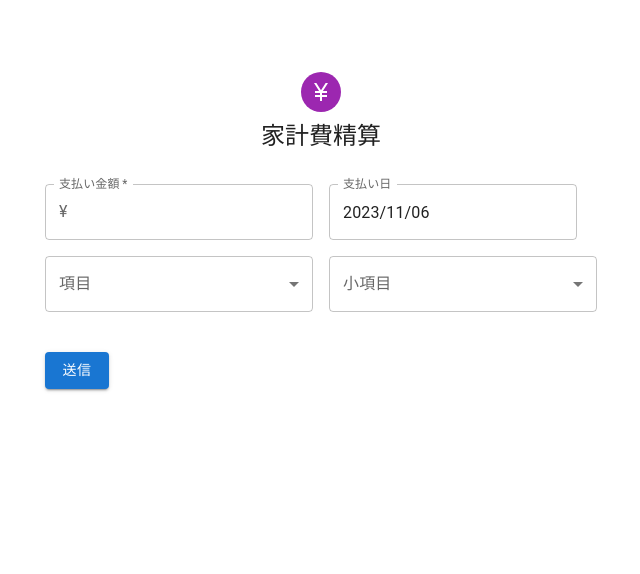
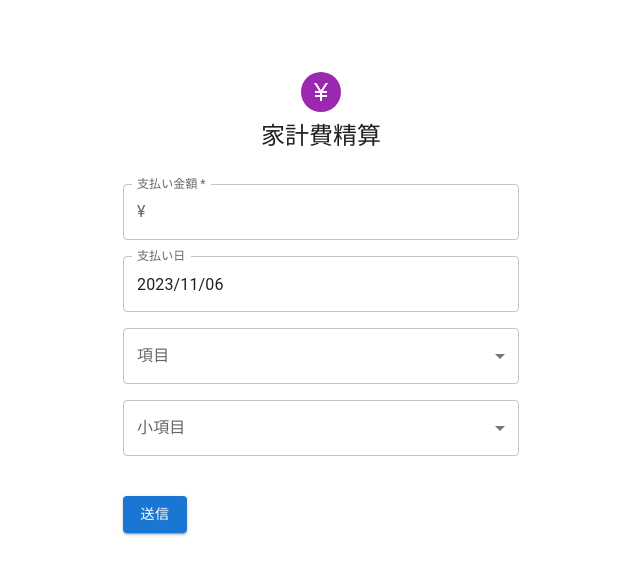
Before and after one commit to nmoa/react-payment-form, a React (Create React App) app: page / in a window 1280 px wide. Shown: the top 574 px of the page, without its empty margins (319-959 px from the left). Built offline with nearby package versions, Linux system fonts and the light colour scheme.

Commit message:
Fix #1: DatePickerをfullWidthにする AppEngineのインスタンス数を制限する

```diff
--- a/package.json
+++ b/package.json
@@ -11,6 +11,7 @@
     "@testing-library/jest-dom": "^5.17.0",
     "@testing-library/react": "^13.4.0",
     "@testing-library/user-event": "^13.5.0",
+    "axios": "^1.6.2",
     "date-fns": "^2.30.0",
     "dayjs": "^1.11.10",
     "react": "^18.2.0",
--- a/src/App.js
+++ b/src/App.js
@@ -18,7 +18,7 @@ function App() {
       <CssBaseline />
       <ThemeProvider theme={defaultTheme}>
         <LocalizationProvider dateAdapter={AdapterDateFns} adapterLocale={ja}>
-          <Container component="main" maxWidth="sm" >
+          <Container component="main" maxWidth="xs" >
             <Title />
             <PaymentForm />
           </Container>
--- a/src/PaymentDateInput.js
+++ b/src/PaymentDateInput.js
@@ -3,10 +3,10 @@ import { DatePicker } from "@mui/x-date-pickers"
 export default function PaymentDateInput({ date, setDate }) {
     return (
         <DatePicker
-            fullWidth
             label="支払い日"
             value={date}
             onChange={(newDate) => setDate(newDate)}
+            slotProps={{ textField: { fullWidth: true } }}
         />
     )
 }
--- a/src/PaymentForm.js
+++ b/src/PaymentForm.js
@@ -1,5 +1,5 @@
-import * as React from 'react';
 import { useState } from 'react';
+import axios from 'axios';
 import Button from '@mui/material/Button';
 import Grid from '@mui/material/Grid';
 import Box from '@mui/material/Box';
@@ -27,28 +27,30 @@ export default function PaymentForm() {
 
   const handleSubmit = (e) => {
     e.preventDefault();
-    const formData = new FormData();
-    formData.append("amount", amount);
-    formData.append("date", date.toLocaleDateString("ja-JP", {
+    const strDate = date.toLocaleDateString("ja-JP", {
       year: "numeric", month: "2-digit",
       day: "2-digit"
-    }));
-    formData.append("category", category.name);
-    formData.append("subcategory", subcategory.name);
-    fetch(
-      process.env.REACT_APP_GAS_APP_URL,
-      {
-        method: "POST",
-        body: formData
-      }
-    )
-      .then((res) => res.text())
-      .then((data) => {
-        console.log(data);
+    });
+    const sendData = { "amount": amount, "date": strDate, "category": category.name, "subcategory": subcategory.name };
+    const formData = new FormData();
+    Object.entries(sendData).forEach(([key, value]) => {
+      formData.append(key, value);
+    })
+
+    axios.post(process.env.REACT_APP_GAS_POST_URL, formData)
+      .then((res) => {
+        console.log(res);
       })
       .catch((error) => {
         console.log(error);
       });
+    // axios.post(process.env.REACT_APP_PYTHON_BACKEND_URL, sendData)
+    //   .then((res) => {
+    //     console.log(res.data);
+    //   })
+    //   .catch((error) => {
+    //     console.log(error);
+    //   });
   };
 
   return (
@@ -57,7 +59,8 @@ export default function PaymentForm() {
       <Box
         component="form"
         onSubmit={handleSubmit}
-        noValidate sx={{
+        noValidate
+        sx={{
           mt: 4,
           alignItems: 'center'
         }}
@@ -70,13 +73,13 @@ export default function PaymentForm() {
           justifyContent="center"
           marginBottom={2}
         >
-          <Grid item xs={6}>
+          <Grid item xs={12}>
             <AmountInput amount={amount} setAmount={setAmount} />
           </Grid>
-          <Grid item xs={6}>
+          <Grid item xs={12}>
             <PaymentDateInput date={date} setDate={setDate} />
           </Grid>
-          <Grid item xs={6}>
+          <Grid item xs={12}>
             <CategorySelect
               id="category"
               labelText="項目"
@@ -84,7 +87,7 @@ export default function PaymentForm() {
               handleChange={handleMainChange}
             />
           </Grid>
-          <Grid item xs={6}>
+          <Grid item xs={12}>
             <CategorySelect
               id="sub-category"
               labelText="小項目"
```
Also changed, not shown: app.yaml (+9 -0 lines), 1 other file (tests, documents, lock files or other folders).
